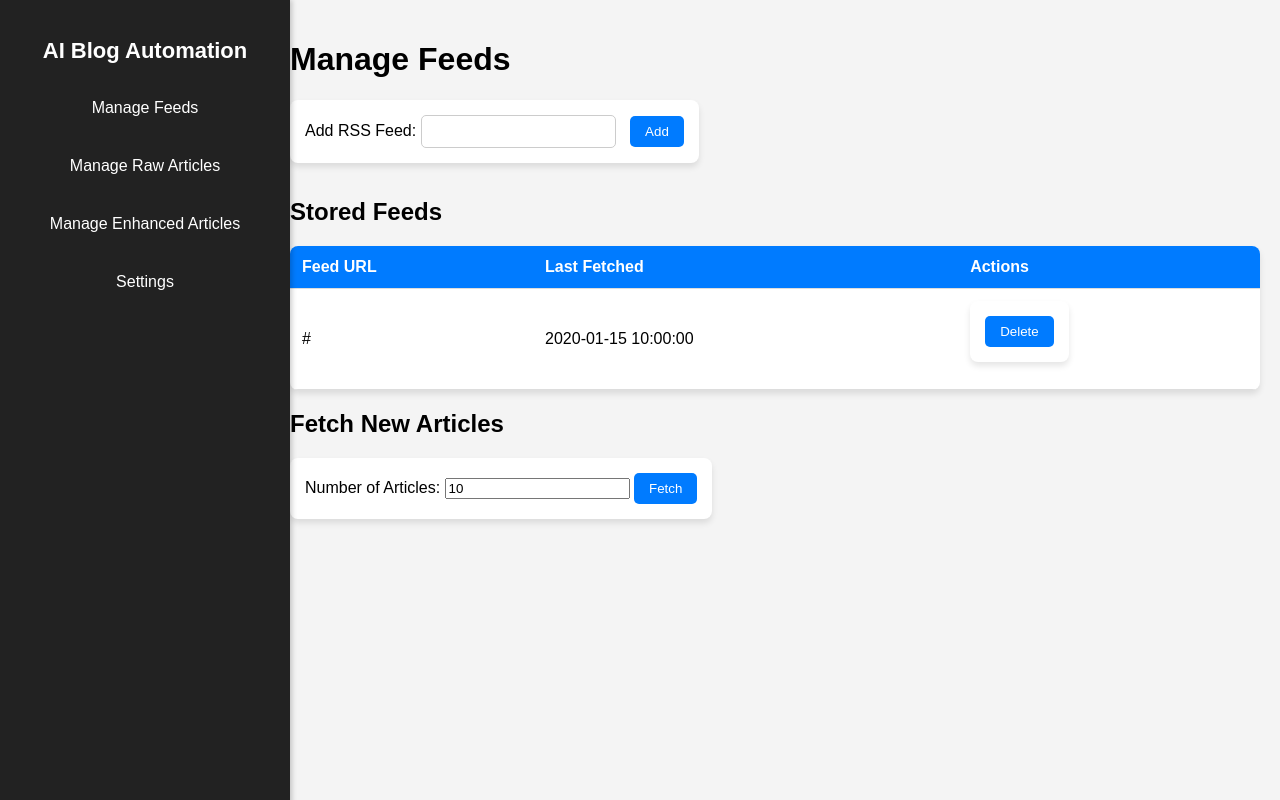
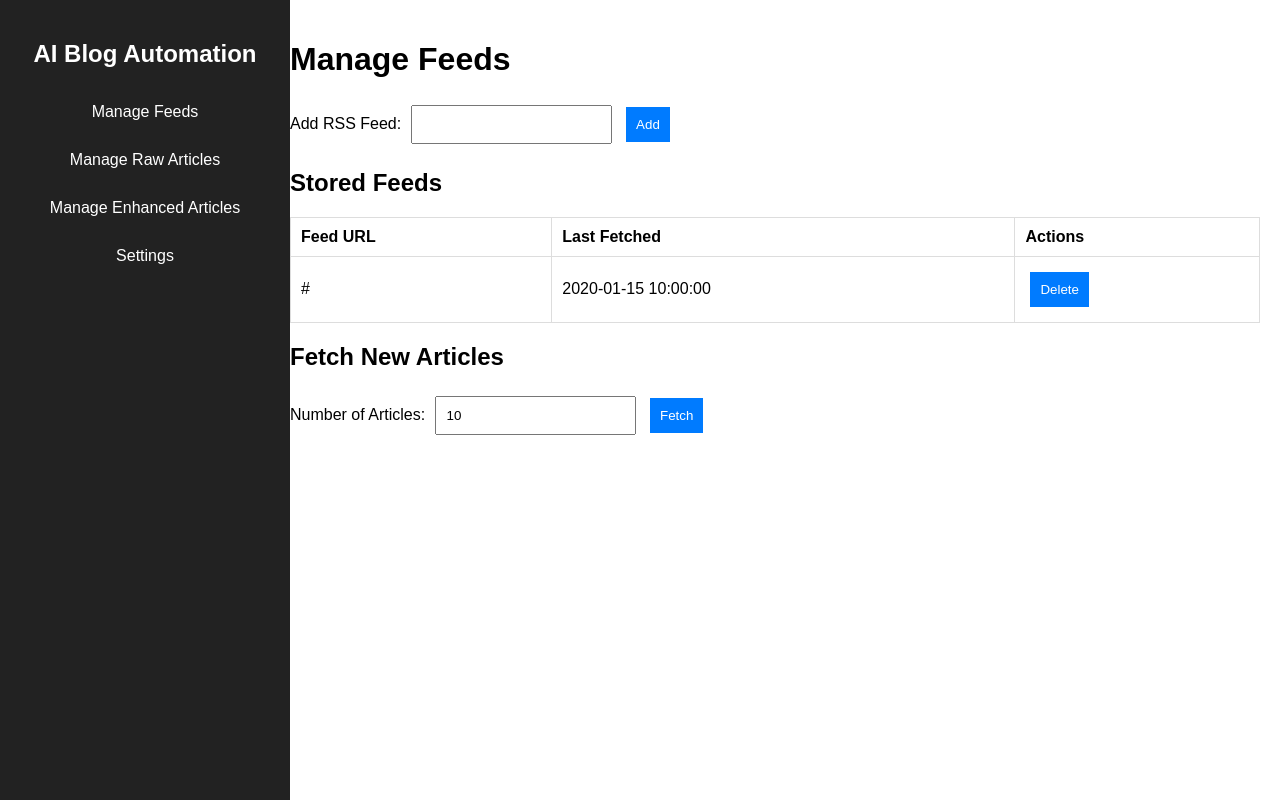
Before and after one commit to Arch99up/ai-blog-automation, a Flask app: page /feeds in a window 1280 px wide. Run offline with Flask 3, Linux system fonts and the light colour scheme; tables that the repository leaves empty hold one stand-in row (values such as "Sample post").

Commit message:
Update style.css

```diff
--- a/static/style.css
+++ b/static/style.css
@@ -1,13 +1,10 @@
-/* General Styling */
 body {
-    font-family: 'Arial', sans-serif;
+    font-family: Arial, sans-serif;
+    display: flex;
     margin: 0;
     padding: 0;
-    display: flex;
-    background-color: #f4f4f4;
 }
 
-/* Sidebar */
 .sidebar {
     width: 250px;
     background: #222;
@@ -15,13 +12,10 @@ body {
     height: 100vh;
     padding: 20px;
     position: fixed;
-    box-shadow: 2px 0px 5px rgba(0, 0, 0, 0.2);
 }
 
 .sidebar h2 {
     text-align: center;
-    font-size: 22px;
-    margin-bottom: 20px;
 }
 
 .sidebar ul {
@@ -33,83 +27,49 @@ body {
     padding: 15px;
     cursor: pointer;
     text-align: center;
-    border-radius: 5px;
-    margin-bottom: 10px;
-    transition: background 0.3s ease-in-out;
 }
 
 .sidebar ul li:hover {
     background: #444;
 }
 
-/* Main Content */
 .content {
     margin-left: 270px;
     padding: 20px;
     flex-grow: 1;
 }
 
-/* Form Styling */
-form {
-    background: white;
-    padding: 15px;
-    border-radius: 8px;
-    box-shadow: 0px 4px 6px rgba(0, 0, 0, 0.1);
-    display: inline-block;
-    margin-bottom: 15px;
+.form-container {
+    margin-bottom: 20px;
 }
 
-input[type="text"], input[type="file"] {
-    padding: 8px;
-    border: 1px solid #ccc;
-    border-radius: 5px;
-    margin-right: 10px;
+input, button {
+    padding: 10px;
+    margin: 5px;
+}
+
+table {
+    width: 100%;
+    border-collapse: collapse;
+    margin-top: 10px;
+}
+
+table, th, td {
+    border: 1px solid #ddd;
+}
+
+th, td {
+    padding: 10px;
+    text-align: left;
 }
 
 button {
-    background: #007BFF;
+    background: #007bff;
     color: white;
     border: none;
-    padding: 8px 15px;
-    border-radius: 5px;
     cursor: pointer;
-    transition: background 0.3s ease-in-out;
 }
 
 button:hover {
     background: #0056b3;
 }
-
-/* Tables */
-table {
-    width: 100%;
-    border-collapse: collapse;
-    margin-top: 20px;
-    background: white;
-    border-radius: 8px;
-    overflow: hidden;
-    box-shadow: 0px 4px 6px rgba(0, 0, 0, 0.1);
-}
-
-th, td {
-    padding: 12px;
-    text-align: left;
-    border-bottom: 1px solid #ddd;
-}
-
-th {
-    background: #007BFF;
-    color: white;
-}
-
-tr:hover {
-    background: #f1f1f1;
-}
-
-/* API Key Input */
-input#api_key {
-    width: 60%;
-    padding: 8px;
-    border: 1px solid #ccc;
-    border-radius: 5px;
-}
```
